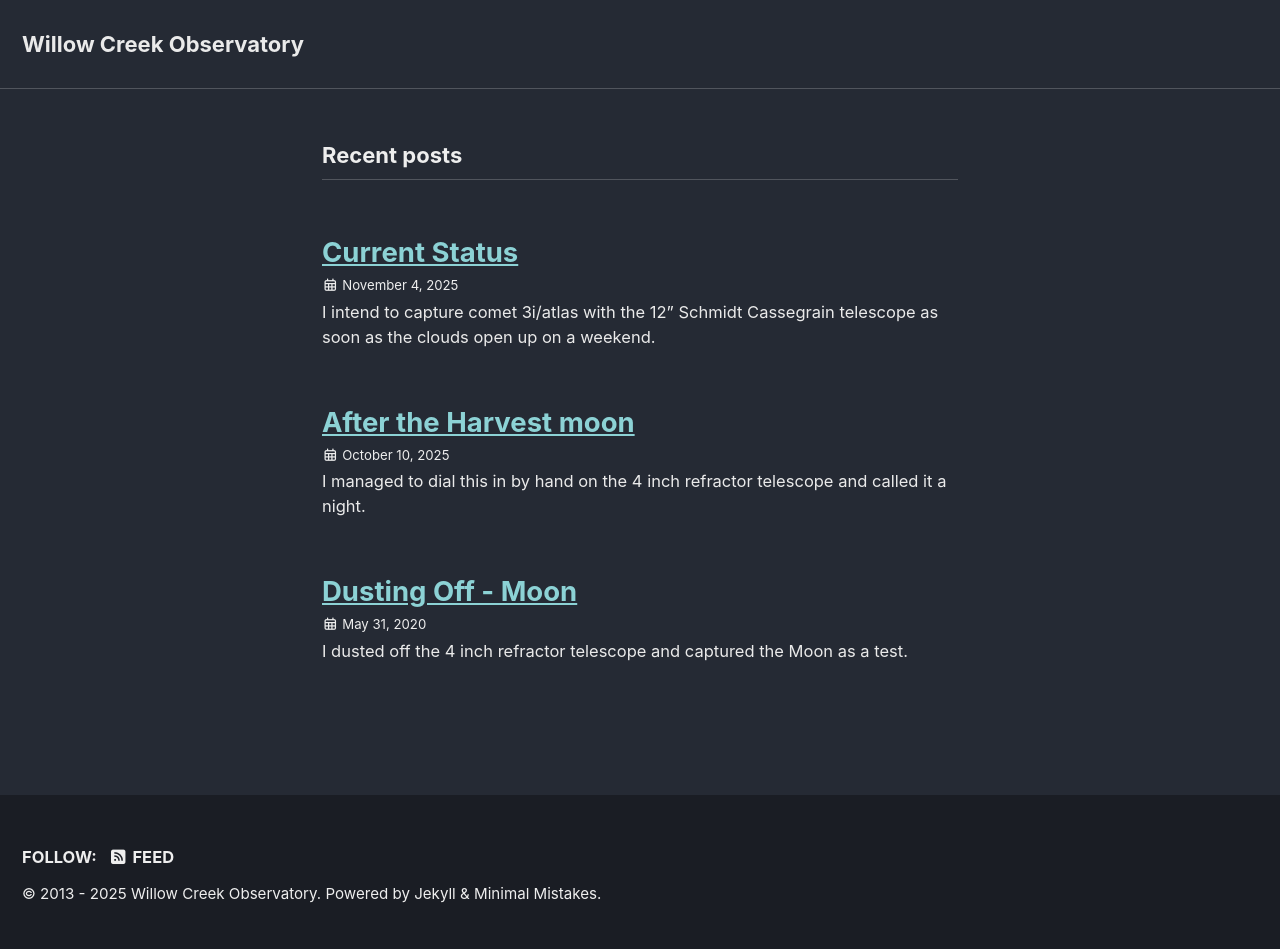
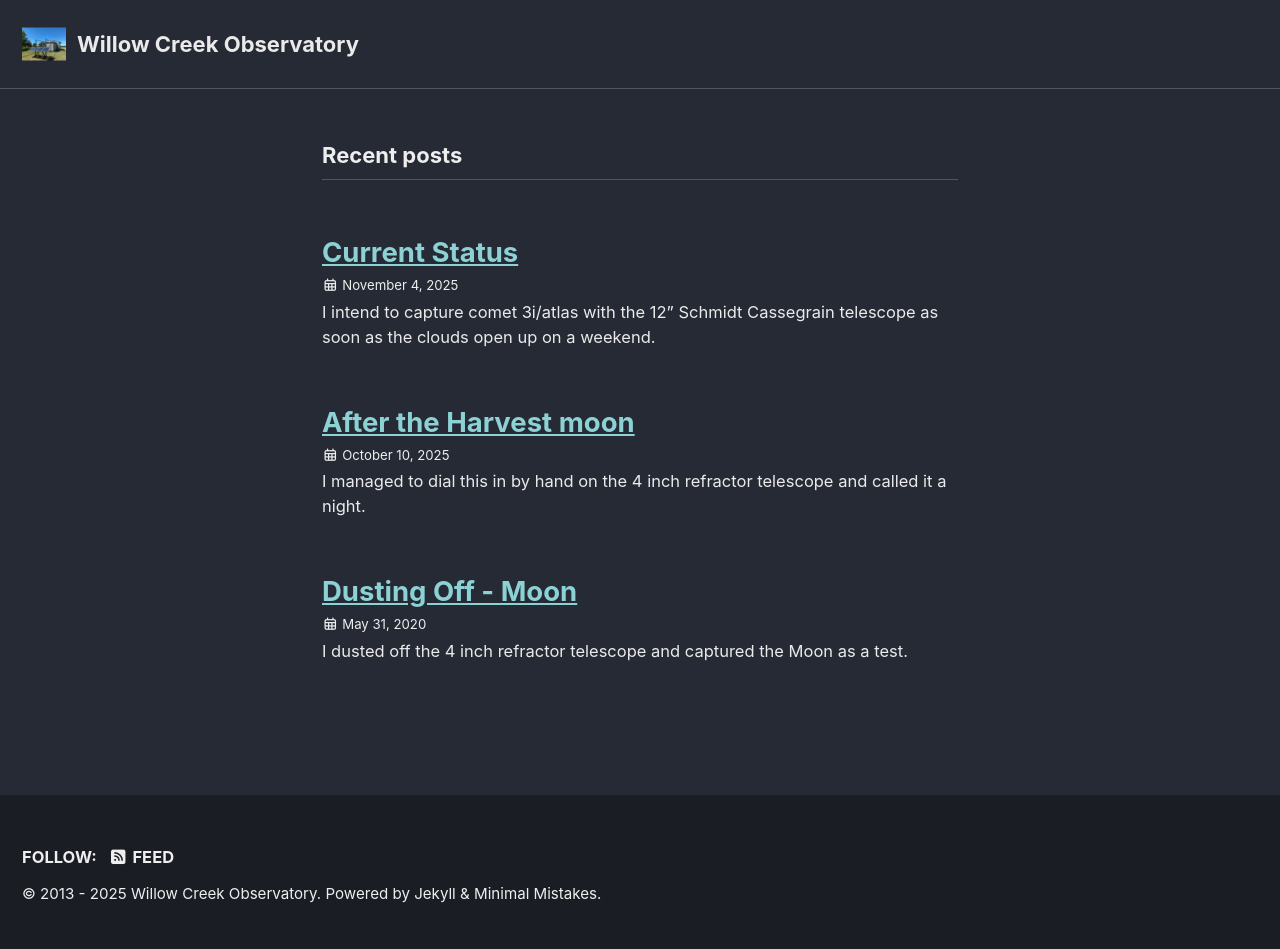
Before and after one commit to ethos101/ethos101.github.io, a Jekyll site: the page built from index.md, in a window 1280 px wide. Built offline with Jekyll 4.4.1, drawn with Linux system fonts in a browser that asks for light colours; cached includes are drawn as plain includes; the list of posts is cut into pages by our own code.

Commit message:
Update _config.yml

```diff
--- a/_config.yml
+++ b/_config.yml
@@ -26,7 +26,7 @@
 baseurl                  : # the subpath of your site, e.g. "/blog"
 repository               : # GitHub username/repo-name e.g. "mmistakes/minimal-mistakes"
 teaser                  : # path of fallback teaser image, e.g. "/assets/images/500x300.png"
-logo                     : # path of logo image to display in the masthead, e.g. "/assets/images/88x88.png"
+logo                     : /favicon-96x96.png # path of logo image to display in the masthead, e.g. "/assets/images/88x88.png"
 masthead_title           : # overrides the website title displayed in the masthead, use " " for no title
 breadcrumbs              : # true, false (default)
 words_per_minute         : 200
```
